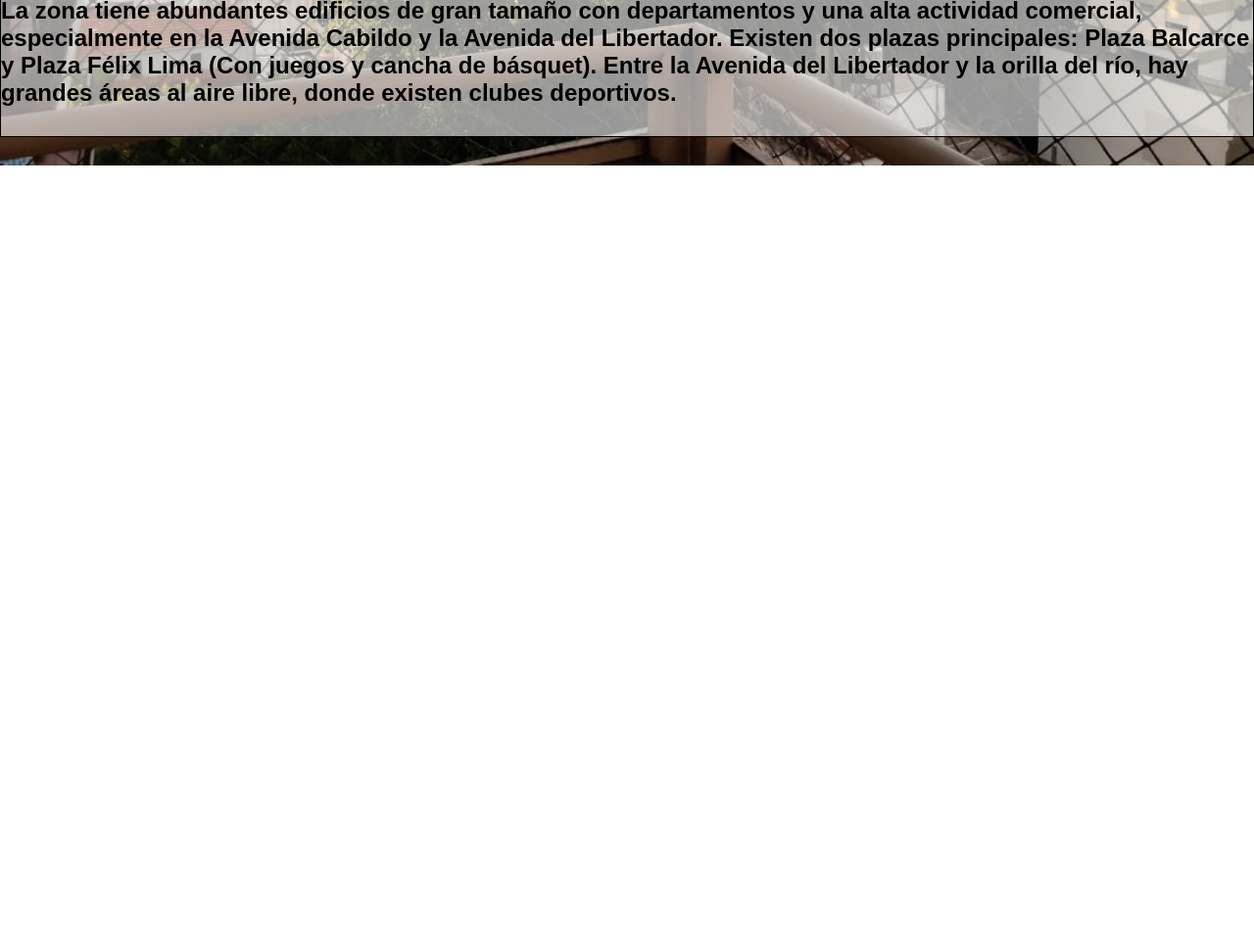
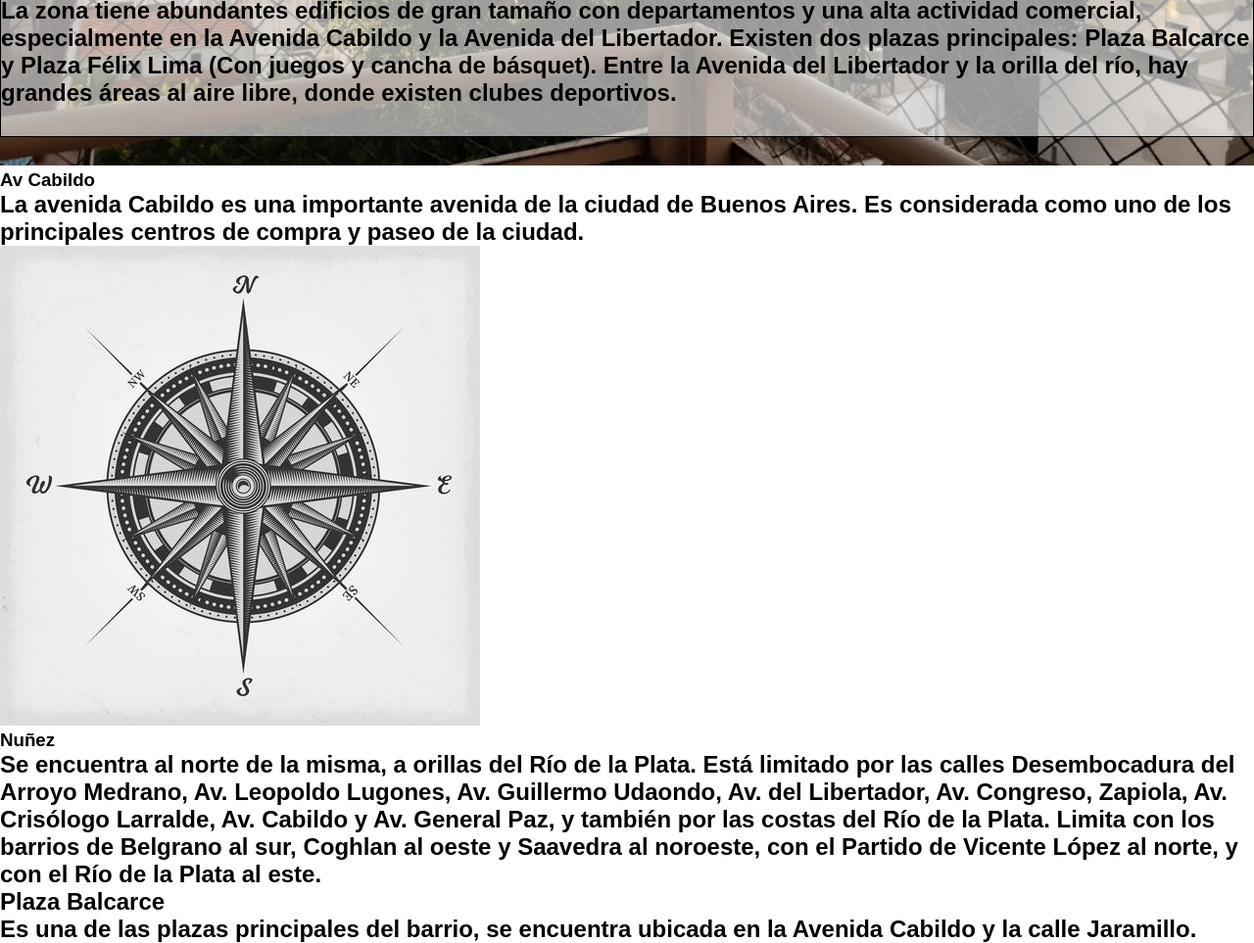
Before and after one commit to FacundoCarollo/Examinaitor, a plain HTML site: page index.html in a window 1280 px wide. Shown: the part 531-1494 px from the top of the page at 98% size. Before the commit the page ends 800 px from the top, so only its background shows below. Drawn offline with Linux system fonts and the light colour scheme.

Commit message:
estructura  y datos del main

```diff
--- a/index.html
+++ b/index.html
@@ -32,7 +32,39 @@
     <img src="img/nuñez2.jpg" >
     </header>
 
+    <main id="centro">
+        <section id="sección1" class="efecto">
+        <div class="lugar1">
 
+            <article class="primero">
+
+                <h1>Av Cabildo</h1>
+                <h2>La avenida Cabildo es una importante avenida de la ciudad de Buenos Aires. Es considerada como uno de los principales centros de compra y paseo de la ciudad. </h2>
+
+            </article>
+
+        </div>
+        </section>
+        <section id="sección2" class="efecto">
+            <div class="lugar2">
+                <img src="img/brujula.jpg">
+                <article id="brujulatexto">
+                    <h1>Nuñez</h1>
+                    <h2>Se encuentra al norte de la misma, a orillas del Río de la Plata. Está limitado por las calles Desembocadura del Arroyo Medrano, Av. Leopoldo Lugones, Av. Guillermo Udaondo, Av. del Libertador, Av. Congreso, Zapiola, Av. Crisólogo Larralde, Av. Cabildo y Av. General Paz, y también por las costas del Río de la Plata. Limita con los barrios de Belgrano al sur, Coghlan al oeste y Saavedra al noroeste, con el Partido de Vicente López al norte, y con el Río de la Plata al este.</h2>
+
+                </article>
+            </div>
+        </section>
+                <section id="sección3" class="efecto">
+                    <div class="lugar3">
+                        <div id="cuadro2">
+                            <h1>Plaza Balcarce</h1>
+                            <h2> Es una de las plazas principales del barrio, se encuentra ubicada en la Avenida Cabildo y la calle Jaramillo.</h2>
+                        </div>
+                    </div>
+                </div>
+
+        </main>
 
 
 
```
